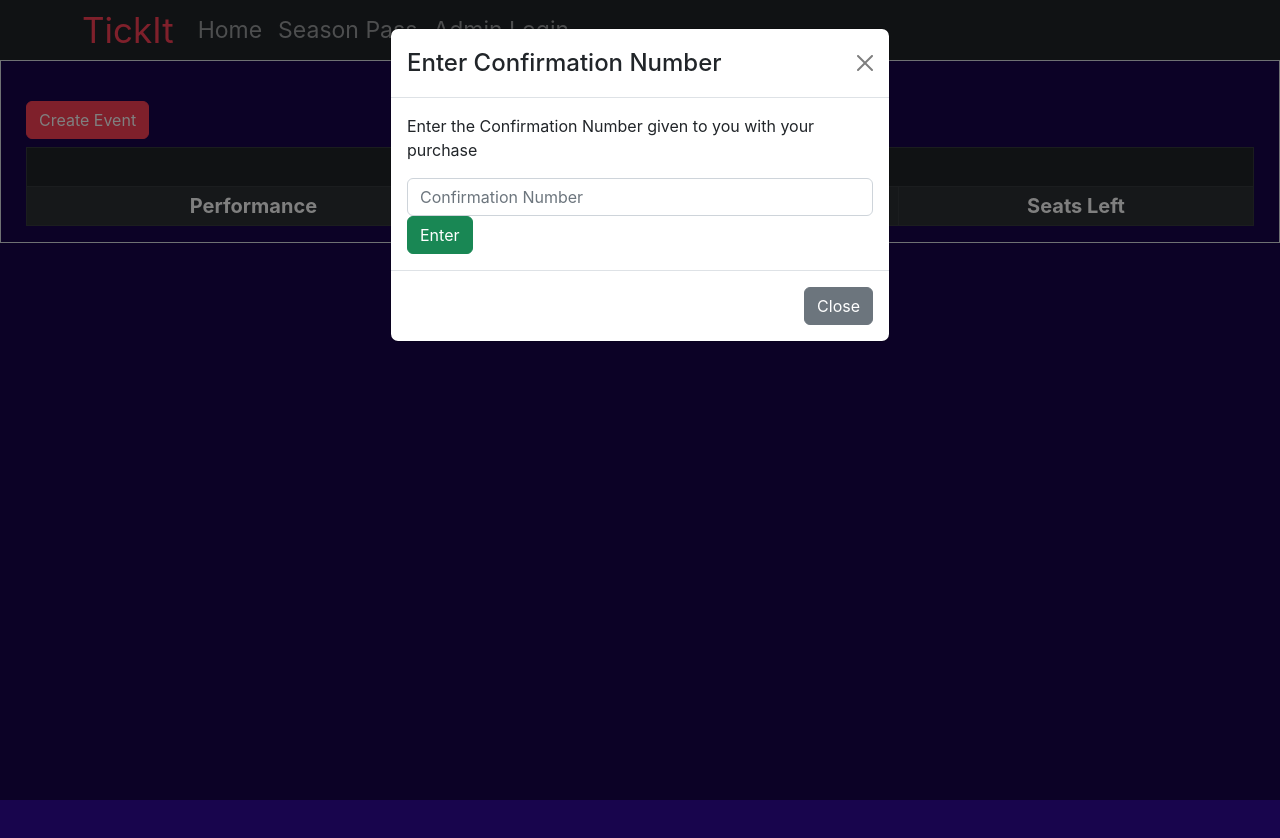
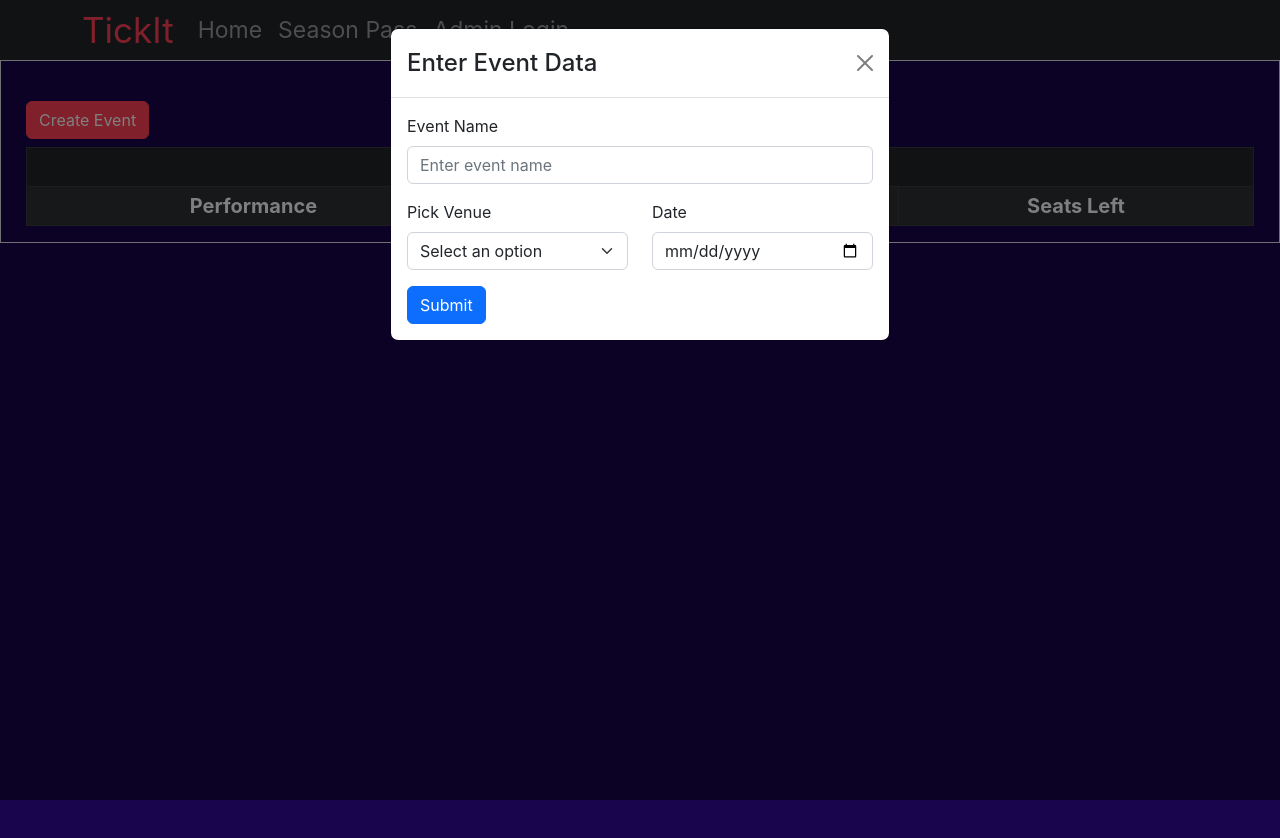
Before and after one commit to PatrickBerz/tick-it, a React (Create React App) app in the folder frontend/: page /eventListings in a window 1280 px wide. Both pictures are taken after a click on the button "Create Event". Shown: the top 838 px of the page. Built offline with nearby package versions, Linux system fonts and the light colour scheme.

Commit message:
create events button
fill in the event form will add event to table

```diff
--- a/frontend/src/components/eventListings.jsx
+++ b/frontend/src/components/eventListings.jsx
@@ -1,113 +1,177 @@
-import 'bootstrap/dist/css/bootstrap.min.css';
-import { Form, Stack,Button, Alert, Table, Modal, FormGroup } from 'react-bootstrap';
-import React, {useState} from 'react';
+import 'bootstrap/dist/css/bootstrap.min.css'
+import { Form, Stack, Button, Alert, Table, Modal, FormGroup, Row, Col } from 'react-bootstrap'
+import React, { useState } from 'react'
 
-export const EventListings = () =>{
-    const [showModal, setShow] = useState(false);
-    const [alert, setAlert] = useState(undefined);
-    const [value, setValue] = useState('');
+export const EventListings = () => {
+    const [formData, setFormData] = useState({
+        performance: '',
+        venue: '',
+        date: ''
+    });
 
+    const [showModal, setShow] = useState(false)
+    const [formError, setFormError] = useState(null)
+    const [showData, setShowData] = useState([])
+    const [validated, setValidated] = useState(false)
 
-    const confNumModal = () => {
+    const newEventModal = () => {
         setShow(true)
     };
     const handleClose = () => {
         setShow(false)
-        setAlert(undefined);
+        //setAlert(undefined)
+        setValidated(false)
     }
-    const onFormSubmit = (e) => {
-        e.preventDefault();
-        setValue(value);
-        console.log(value);
 
-        const promise = fetch('http://localhost:4000/confNum', {
-            method: 'POST',
-            headers: {"Content-Type": "application/json"},
-            body: JSON.stringify({value})
-        });
-        console.log(promise)
-        promise.then(event => {
-            if (event.status === 200) {
-              setAlert({ label: 'success', type: 'success' })
-
-            } else {
-              setAlert({ label: `Error ${event.statusText}`, type: 'danger' })
+    const handleTextChange = e => {
+        setFormData({
+            ...formData,
+            performance: e.target.value
+        })
     }
+    const handleSelectChange = e => {
+        setFormData({
+            ...formData,
+            venue: e.target.value
+        })
+    }
+    const handleDateChange = e => {
+        setFormData({
+            ...formData,
+            date: e.target.value
         })
     }
 
+    const onFormSubmit = (e) => {
+        e.preventDefault()
+        if (!formData.performance || !formData.venue || !formData.date) {
+            setFormError('Please fill in all fields.');
+            return;
+        }
+
+        setFormError(null);
+
+        console.log('form data', formData)
+
+        setShowData([
+            ...showData,
+            {
+                show: {
+                    performance: formData.performance,
+                    venue: formData.venue,
+                    date: formData.date
+                }
+            }
+        ])
+
+        setFormData({
+            performance: '',
+            venue: '',
+            date: ''
+        })
+        handleClose()
+
+
+        //console.log('form data', showData.show.performance)
+
+        // handleSelectShow()
+
+        // const promise = fetch('http://localhost:4000/confNum', {
+        //     method: 'POST',
+        //     headers: { "Content-Type": "application/json" },
+        //     body: JSON.stringify({ value })
+        // });
+        // console.log(promise)
+        // promise.then(event => {
+        //     if (event.status === 200) {
+        //         setAlert({ label: 'success', type: 'success' })
+
+        //     } else {
+        //         setAlert({ label: `Error ${event.statusText}`, type: 'danger' })
+        //     }
+        // })
+
+    }
+
+
     // Perf name, venue name, date/time, array of tickets
     return (
-        <div className='border border-light-2' style={{maxWidth:'100%', maxHeight:'100%', alignSelf:'center', marginTop:'60px', paddingLeft:'25px', paddingRight:'25px'}}>
-        <Stack direction='vertical' style={{marginTop:'40px'}} gap={2}>
+        <div className='border border-light-2' style={{ maxWidth: '100%', maxHeight: '100%', alignSelf: 'center', marginTop: '60px', paddingLeft: '25px', paddingRight: '25px' }}>
+            <Stack direction='vertical' style={{ marginTop: '40px' }} gap={2}>
                 <div >
                     <Button style={{
                         borderColor: '#FF4057',
-                        backgroundColor:'#FF4057',
+                        backgroundColor: '#FF4057',
                     }}
-                        onClick={confNumModal}>
+                        onClick={newEventModal}>
                         Create Event
                     </Button>
                 </div>
-            <Table align='center' bordered responsive striped hover variant='dark' size='sm' style={{maxHeight:'70%'}}>
-                <thead><tr><th style={{textAlign:'center', fontSize:'20px'}} colSpan={6}>
-                    Ticket Orders
+                <Table align='center' bordered responsive striped hover variant='dark' size='sm' style={{ maxHeight: '70%' }}>
+                    <thead><tr><th style={{ textAlign: 'center', fontSize: '20px' }} colSpan={6}>
+                        Shows
                     </th>
                     </tr>
                     </thead>
-                    <tbody style={{ fontSize: '20px', color: "white"}}>
+                    <tbody style={{ fontSize: '20px', color: "white" }}>
                         <tr>
-                        <th style={{textAlign:'center'}}>Performance</th>
-                        <th style={{textAlign:'center'}}>Venue</th>
-                        <th style={{textAlign:'center'}}>Date</th>
-                        <th style={{textAlign:'center'}}>Seats Left</th>
+                            <th style={{ textAlign: 'center' }}>Performance</th>
+                            <th style={{ textAlign: 'center' }}>Venue</th>
+                            <th style={{ textAlign: 'center' }}>Date</th>
+                            <th style={{ textAlign: 'center' }}>Seats Left</th>
                         </tr>
 
-                        {/* {data.map((item, index) => (
-                        <tr key={index} style={{alignItems:'center'}}>
-                            <td style={{textAlign:'center'}}>{item.ticket.confNum}</td>
-                            <td>{item.ticket.purchaser.first} </td>
-                            <td>{item.ticket.purchaser.last} </td>
-                            <td>{item.ticket.performance}</td>
-                            <td style={{textAlign:'center'}}>{item.ticket.seat.seatNum}</td>
-                            <td style={{textAlign:'center'}}>{item.ticket.paymentStatus}</td>
+                        {showData.map((item, index) => (
+                            <tr key={index} style={{ alignItems: 'center' }}>
+                                <td style={{ textAlign: 'center' }}>{item.show.performance}</td>
+                                <td>{item.show.venue} </td>
+                                <td>{item.show.date} </td>
+                                <td>number </td>
                             </tr>
-                    ))} */}
+                        ))}
 
                     </tbody>
                 </Table>
+
             </Stack>
+
             <Modal show={showModal} onHide={handleClose}>
                 <Modal.Header closeButton>
-                <Modal.Title>Enter Confirmation Number</Modal.Title>
+                    <Modal.Title>Enter Event Data</Modal.Title>
                 </Modal.Header>
                 <Modal.Body>
-                <p>Enter the Confirmation Number given to you with your purchase</p>
-                <Form onSubmit={onFormSubmit}>
-                  <FormGroup>
-                  <Form.Control
-                    type="name"
-                    placeholder="Confirmation Number"
-                    onChange={(e) => setValue(e.target.value)}
-                    value={value}
-                    />
-                  </FormGroup>
-                  {alert &&
-                        <Alert style={{ maxWidth: '200px', marginTop:5, paddingTop:'2px', maxHeight:'30px', }} key={alert.type} variant={alert.type}>
-                        {alert.label}
-                        </Alert>
+                    <Form onSubmit={onFormSubmit} id='newShowForm' >
+                        {formError && <Alert variant='danger'>{formError}</Alert>
                         }
-                </Form>
-                <Button  className="me-0" type='submit' variant="success" onClick={onFormSubmit}>
-                  Enter
-                </Button>
-              </Modal.Body>
-              <Modal.Footer>
-                <Button variant="secondary" onClick={handleClose}>
-                  Close
+                        <Row className="mb-3">
+                            <Form.Group controlId="textValue">
+                                <Form.Label>Event Name</Form.Label>
+                                <Form.Control required type="text" value={formData.performance} placeholder="Enter event name" onChange={handleTextChange} />
+                            </Form.Group>
+                        </Row>
+                        <Row className="mb-3">
+                            <Form.Group as={Col} controlId="selectValue">
+                                <Form.Label>Pick Venue </Form.Label>
+                                <Form.Select required value={formData.venue} onChange={handleSelectChange} >
+                                    <option value="">Select an option</option>
+                                    <option value="Playhouse">Playhouse</option>
+                                    <option value="Concert Hall">Concert Hall</option>
+                                </Form.Select>
+                            </Form.Group>
+
+
+                            <Form.Group as={Col} controlId="dateValue">
+                                <Form.Label>Date</Form.Label>
+                                <Form.Control type='date' required placeholder="MM/DD/YYYY" value={formData.date} onChange={handleDateChange} />
+                            </Form.Group>
+
+                        </Row>
+                        <Button variant="primary" type="submit" >
+                            Submit
                         </Button>
 
-              </Modal.Footer>
+                    </Form>
+                </Modal.Body>
             </Modal>
         </div>
 
```
Also changed, not shown: frontend/src/components/home.jsx (+27 -27 lines). Lines whose indentation alone changed are shown as unchanged.
